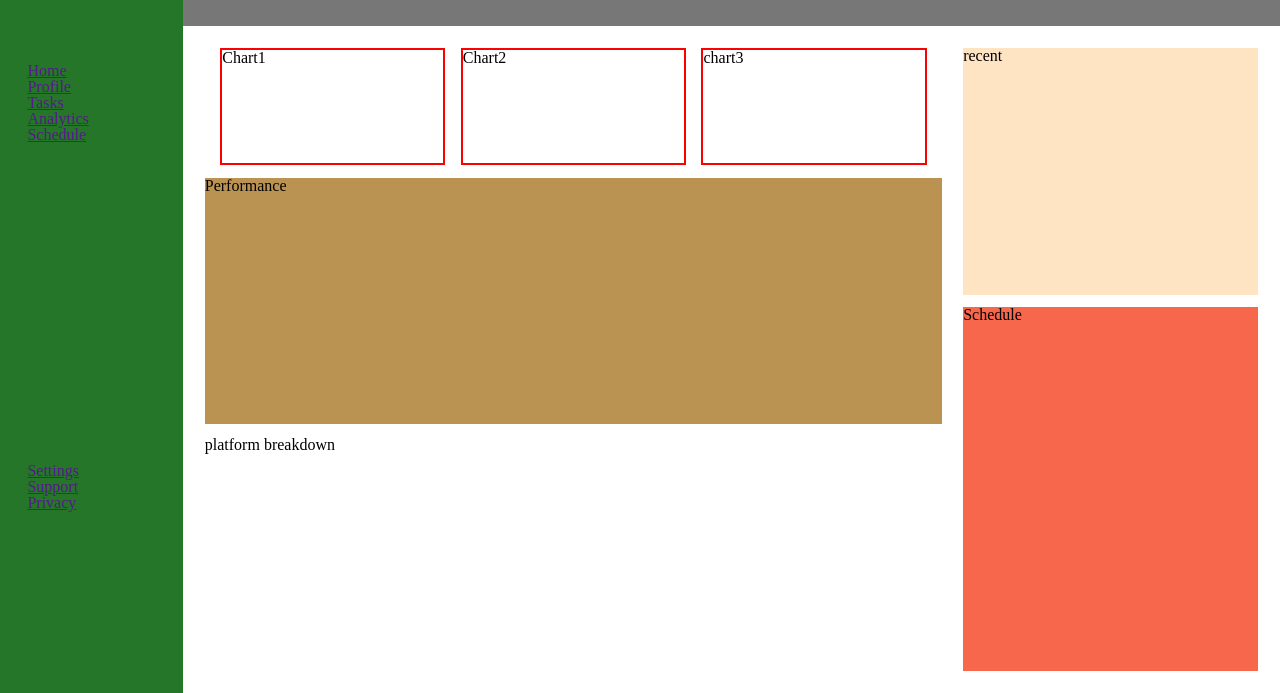
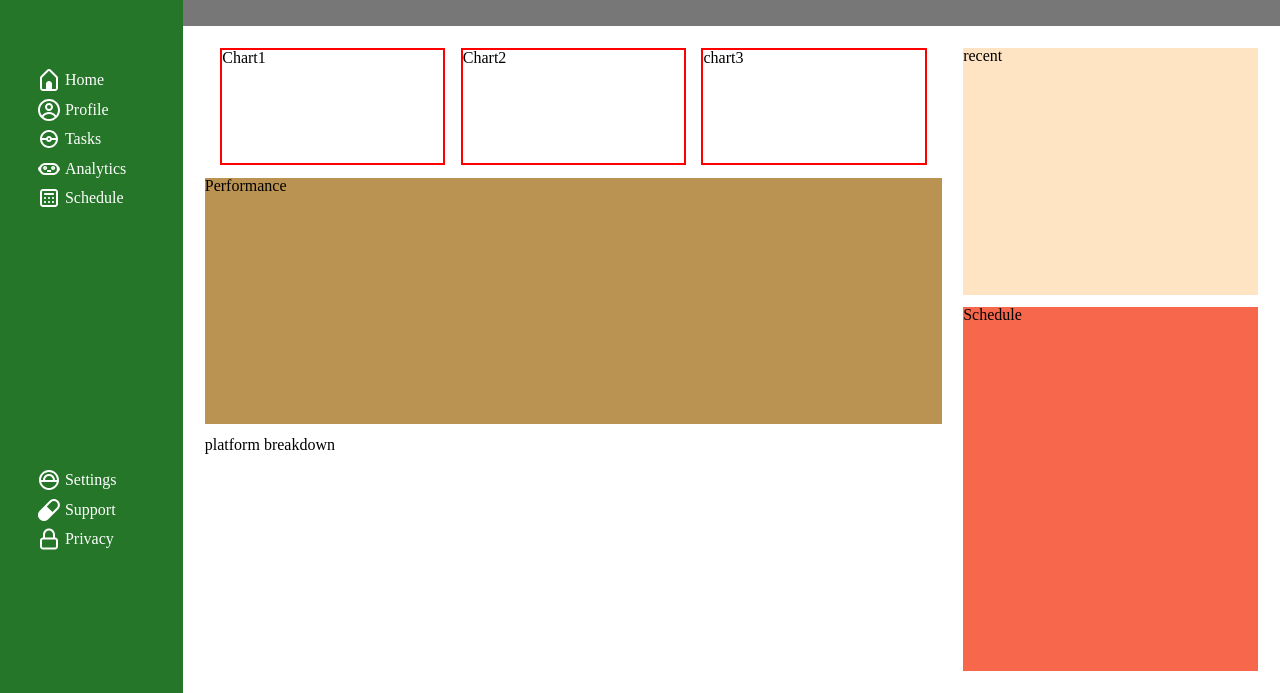
Before and after one commit to Decoldest/dashboard, a plain HTML site: page index.html in a window 1280 px wide. Shown: the part 107-800 px from the top of the page. Drawn offline with Linux system fonts and the light colour scheme.

Commit message:
Include icons in sidebar

```diff
--- a/index.html
+++ b/index.html
@@ -24,16 +24,16 @@
         <img src="src/Logo.svg" alt="Leaf Health">
 
       <div>
-        <a href="">Home</a>
-        <a href="">Profile</a>
-        <a href="">Tasks</a>
-        <a href="">Analytics</a>
-        <a href="">Schedule</a>
+        <a href=""><img src="src/home.svg" alt="Home Icon">Home</a>
+        <a href=""><img src="src/profile.svg" alt="Profile Icon">Profile</a>
+        <a href=""><img src="src/task.svg" alt="Task Icon">Tasks</a>
+        <a href=""><img src="src/analytics.svg" alt="Analytics">Analytics</a>
+        <a href=""><img src="src/schedule.svg" alt="Schedule Icon">Schedule</a>
       </div>
       <div>
-        <a href="">Settings</a>
-        <a href="">Support</a>
-        <a href="">Privacy</a>
+        <a href=""><img src="src/settings.svg" alt="Settings Icon">Settings</a>
+        <a href=""><img src="src/support.svg" alt="Support Icon">Support</a>
+        <a href=""><img src="src/privacy.svg" alt="Privacy Icon">Privacy</a>
       </div>
     </div>
     <div class="content">
--- a/style.css
+++ b/style.css
@@ -63,10 +63,24 @@
 .sidebar>img {
   width: 75%;
   margin-top: 10%;
+  margin-left: 5%;
 }
 
 .sidebar>div {
   display: flex;
   flex-direction: column;
-  margin: 20% 15%;
+  margin: 20% 20%;
+
 }
+
+.sidebar>div>a {
+  color: white;
+  display: flex;
+  align-items: center;
+  margin-top: 5%;
+  gap: 4%;
+}
+
+a {
+  text-decoration: none;
+}
```
Also changed, not shown: src/analytics.svg (added), src/home.svg (added), src/privacy.svg (added), src/profile.svg (added), src/schedule.svg (added), src/search.svg (added), src/settings.svg (added), src/support.svg (added), src/task.svg (added).
